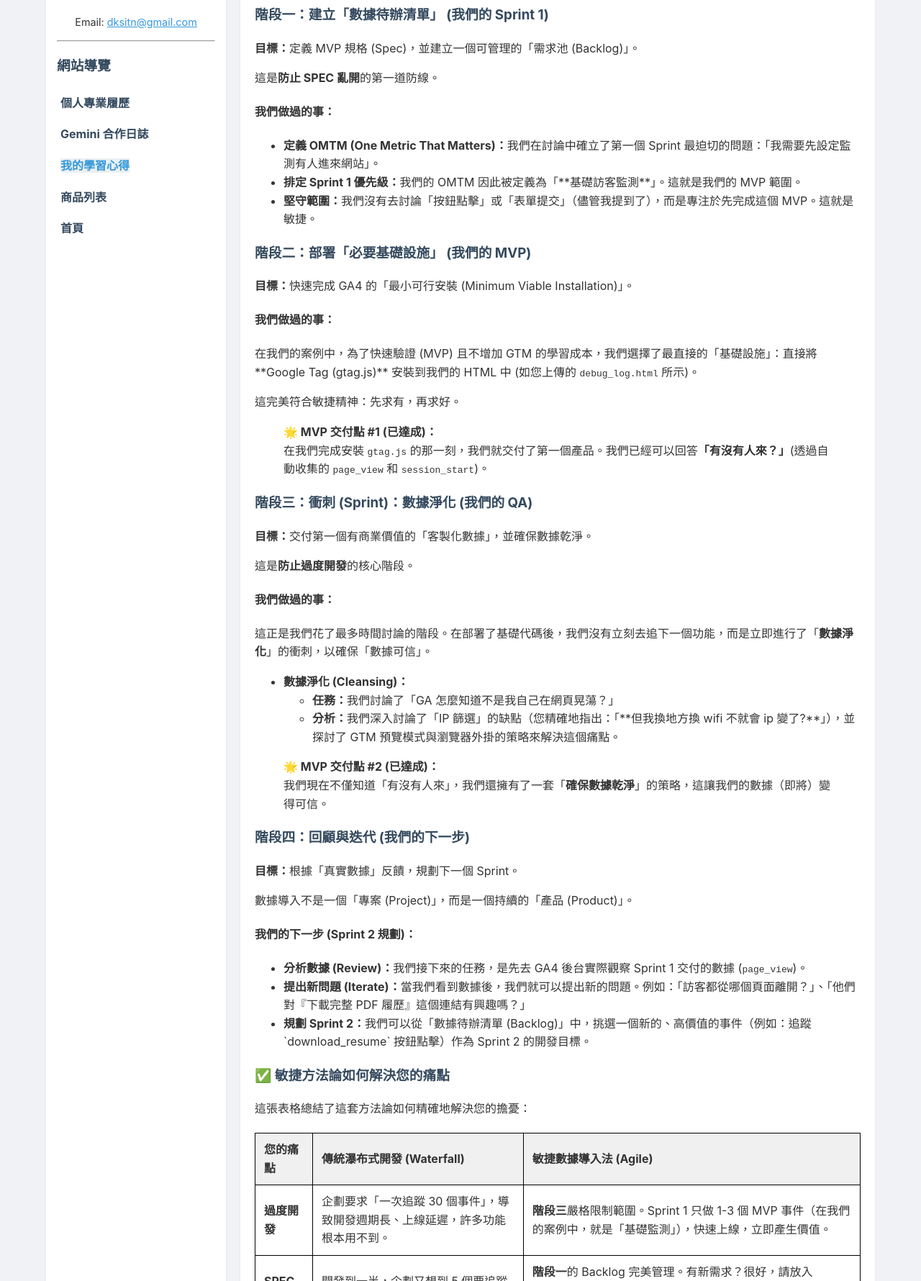
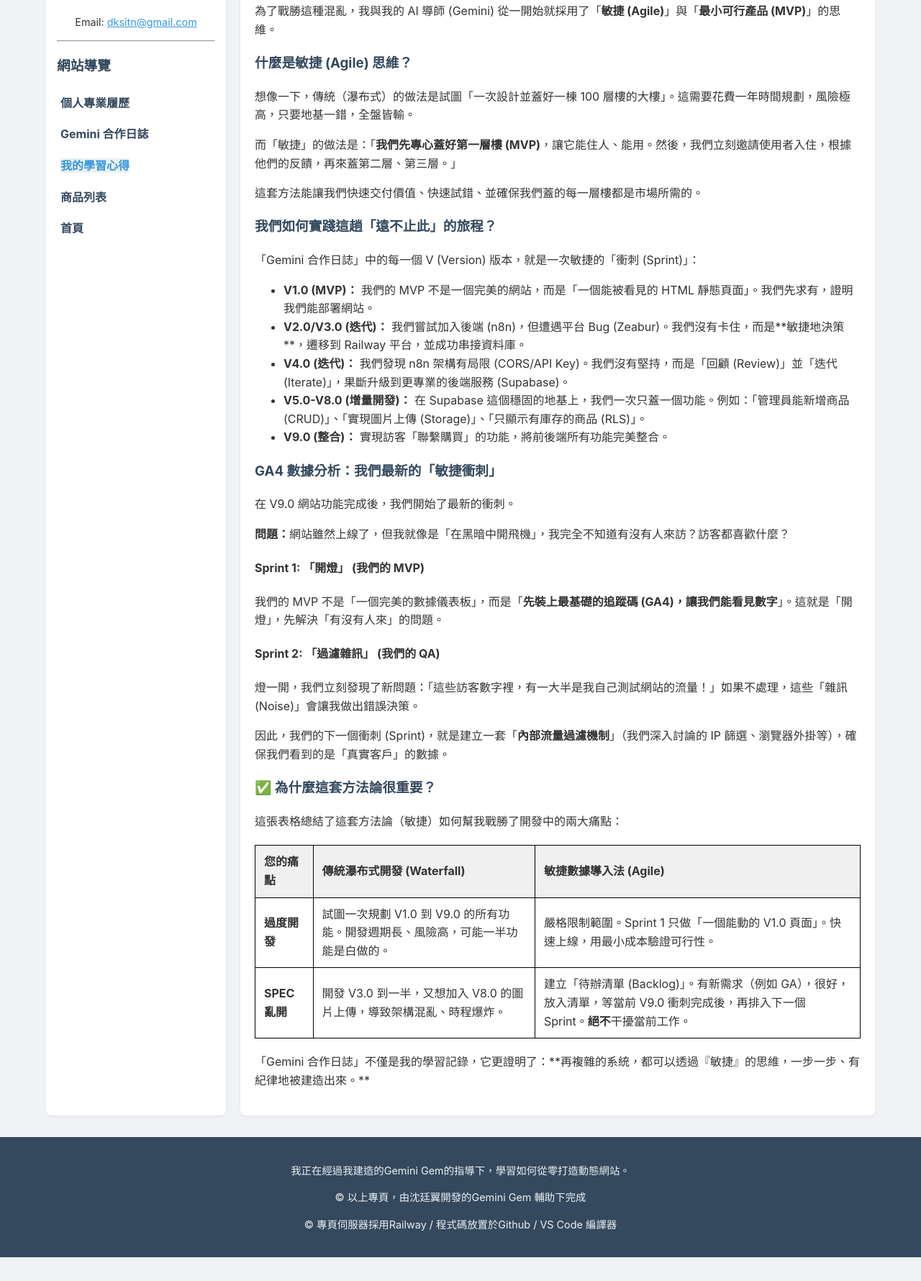
Before and after one commit to dksitn/my-resume-v1, a website: page methods.html in a window 1280 px wide. Shown: the part 385-2165 px from the top of the page at 72% size. After the commit the page ends 2132 px from the top, so only its background shows below. Drawn offline with Linux system fonts and the light colour scheme.

Commit message:
新增method.html頁面3

```diff
--- a/methods.html
+++ b/methods.html
@@ -3,8 +3,8 @@
 <head>
     <meta charset="UTF-8">
     <meta name="viewport" content="width=device-width, initial-scale=1.0">
-    <meta name="description" content="沈廷翼的敏捷數據導入方法論 (Agile Data Tracking Methodology)，用於 GA4 與 GTM。">
-    <title>敏捷數據導入法 - 沈廷翼</title>
+    <meta name="description" content="沈廷翼的學習哲學：我是如何從零開始，用敏捷思維打造一個全端專案的。">
+    <title>我的學習哲學 - 沈廷翼</title>
 
     <script async src="https://www.googtagmanager.com/gtag/js?id=G-TZ5HPBYDWV"></script>
     <script>
@@ -24,7 +24,7 @@
             <span></span>
             <span></span>
         </div>
-        <h1>敏捷數據導入法 (我們的實踐)</h1>
+        <h1>我的學習哲學：從零到一的實踐</h1>
         <p>資深流程顧問 & 努力成為AI PM中</p>
     </header>
 
@@ -57,85 +57,74 @@
         <main class="main-content">
 
             <section>
-                <h2>🚀 我們的實踐：敏捷數據導入法</h2>
+                <h2>這不只是一個日誌，這是一種方法</h2>
                 <p>
-                    這套敏捷數據導入法 (Agile Data Tracking Methodology)，正是我們剛剛在對話中實踐的流程。它將 GA4 導入從一個大型專案，拆解為一系列小型、快速、價值驅動的「衝刺 (Sprints)」。
+                    如果您不是開發者，點開「Gemini 合作日誌」可能會覺得那只是一長串的技術 Bug 列表。但對我來說，那是一部「<strong>如何從零打造一個全功能網站</strong>」的完整實錄。
                 </p>
                 <p>
-                    這個方法論的核心從「我需要追蹤<b>所有</b>東西」轉變為「我<b>立刻</b>需要哪個數據來回答我<b>最迫切</b>的商業問題？」
+                    從無到有打造一個產品（無論是網站還是AI PM的流程）是極度複雜的。最大的敵人就是「過度開發」和「規格混亂」。
+                </p>
+                <p>
+                    為了戰勝這種混亂，我與我的 AI 導師 (Gemini) 從一開始就採用了「<strong>敏捷 (Agile)</strong>」與「<strong>最小可行產品 (MVP)</strong>」的思維。
                 </p>
             </section>
 
             <section>
-                <h3>階段一：建立「數據待辦清單」 (我們的 Sprint 1)</h3>
-                <p><strong>目標：</strong>定義 MVP 規格 (Spec)，並建立一個可管理的「需求池 (Backlog)」。</p>
-                <p>這是<strong>防止 SPEC 亂開</strong>的第一道防線。</p>
+                <h3>什麼是敏捷 (Agile) 思維？</h3>
+                <p>
+                    想像一下，傳統（瀑布式）的做法是試圖「一次設計並蓋好一棟 100 層樓的大樓」。這需要花費一年時間規劃，風險極高，只要地基一錯，全盤皆輸。
+                </p>
+                <p>
+                    而「敏捷」的做法是：「<strong>我們先專心蓋好第一層樓 (MVP)</strong>，讓它能住人、能用。然後，我們立刻邀請使用者入住，根據他們的反饋，再來蓋第二層、第三層。」
+                </p>
+                <p>
+                    這套方法能讓我們快速交付價值、快速試錯、並確保我們蓋的每一層樓都是市場所需的。
+                </p>
+            </section>
 
-                <h4>我們做過的事：</h4>
+            <section>
+                <h3>我們如何實踐這趟「遠不止此」的旅程？</h3>
+                <p>「Gemini 合作日誌」中的每一個 V (Version) 版本，就是一次敏捷的「衝刺 (Sprint)」：</p>
+
                 <ul>
-                    <li><strong>定義 OMTM (One Metric That Matters)：</strong>我們在討論中確立了第一個 Sprint 最迫切的問題：「我需要先設定監測有人進來網站」。</li>
-                    <li><strong>排定 Sprint 1 優先級：</strong>我們的 OMTM 因此被定義為「**基礎訪客監測**」。這就是我們的 MVP 範圍。</li>
-                    <li><strong>堅守範圍：</strong>我們沒有去討論「按鈕點擊」或「表單提交」（儘管我提到了），而是專注於先完成這個 MVP。這就是敏捷。</li>
+                    <li><strong>V1.0 (MVP)：</strong> 我們的 MVP 不是一個完美的網站，而是「一個能被看見的 HTML 靜態頁面」。我們先求有，證明我們能部署網站。</li>
+
+                    <li><strong>V2.0/V3.0 (迭代)：</strong> 我們嘗試加入後端 (n8n)，但遭遇平台 Bug (Zeabur)。我們沒有卡住，而是**敏捷地決策**，遷移到 Railway 平台，並成功串接資料庫。</li>
+
+                    <li><strong>V4.0 (迭代)：</strong> 我們發現 n8n 架構有局限 (CORS/API Key)。我們沒有堅持，而是「回顧 (Review)」並「迭代 (Iterate)」，果斷升級到更專業的後端服務 (Supabase)。</li>
+
+                    <li><strong>V5.0-V8.0 (增量開發)：</strong> 在 Supabase 這個穩固的地基上，我們一次只蓋一個功能。例如：「管理員能新增商品 (CRUD)」、「實現圖片上傳 (Storage)」、「只顯示有庫存的商品 (RLS)」。</li>
+
+                    <li><strong>V9.0 (整合)：</strong> 實現訪客「聯繫購買」的功能，將前後端所有功能完美整合。</li>
                 </ul>
             </section>
 
             <section>
-                <h3>階段二：部署「必要基礎設施」 (我們的 MVP)</h3>
-                <p><strong>目標：</strong>快速完成 GA4 的「最小可行安裝 (Minimum Viable Installation)」。</p>
-
-                <h4>我們做過的事：</h4>
+                <h3>GA4 數據分析：我們最新的「敏捷衝刺」</h3>
                 <p>
-                    在我們的案例中，為了快速驗證 (MVP) 且不增加 GTM 的學習成本，我們選擇了最直接的「基礎設施」：直接將 **Google Tag (gtag.js)** 安裝到我們的 HTML 中 (如您上傳的 <code>debug_log.html</code> 所示)。
+                    在 V9.0 網站功能完成後，我們開始了最新的衝刺。
                 </p>
                 <p>
-                    這完美符合敏捷精神：先求有，再求好。
+                    <strong>問題：</strong>網站雖然上線了，但我就像是「在黑暗中開飛機」，我完全不知道有沒有人來訪？訪客都喜歡什麼？
                 </p>
 
-                <blockquote>
-                    <p><strong>🌟 MVP 交付點 #1 (已達成)：</strong><br>
-                    在我們完成安裝 <code>gtag.js</code> 的那一刻，我們就交付了第一個產品。我們已經可以回答<strong>「有沒有人來？」</strong>(透過自動收集的 <code>page_view</code> 和 <code>session_start</code>)。</p>
-                </blockquote>
+                <h4>Sprint 1: 「開燈」 (我們的 MVP)</h4>
+                <p>
+                    我們的 MVP 不是「一個完美的數據儀表板」，而是「<strong>先裝上最基礎的追蹤碼 (GA4)，讓我們能看見數字</strong>」。這就是「開燈」，先解決「有沒有人來」的問題。
+                </p>
+
+                <h4>Sprint 2: 「過濾雜訊」 (我們的 QA)</h4>
+                <p>
+                    燈一開，我們立刻發現了新問題：「這些訪客數字裡，有一大半是我自己測試網站的流量！」如果不處理，這些「雜訊 (Noise)」會讓我做出錯誤決策。
+                </p>
+                <p>
+                    因此，我們的下一個衝刺 (Sprint)，就是建立一套「<strong>內部流量過濾機制</strong>」（我們深入討論的 IP 篩選、瀏覽器外掛等），確保我們看到的是「真實客戶」的數據。
+                </p>
             </section>
 
             <section>
-                <h3>階段三：衝刺 (Sprint)：數據淨化 (我們的 QA)</h3>
-                <p><strong>目標：</strong>交付第一個有商業價值的「客製化數據」，並確保數據乾淨。</p>
-                <p>這是<strong>防止過度開發</strong>的核心階段。</p>
-
-                <h4>我們做過的事：</h4>
-                <p>
-                    這正是我們花了最多時間討論的階段。在部署了基礎代碼後，我們沒有立刻去追下一個功能，而是立即進行了「<strong>數據淨化</strong>」的衝刺，以確保「數據可信」。
-                </p>
-                <ul>
-                    <li><strong>數據淨化 (Cleansing)：</strong>
-                        <ul>
-                            <li><strong>任務：</strong>我們討論了「GA 怎麼知道不是我自己在網頁晃蕩？」</li>
-                            <li><strong>分析：</strong>我們深入討論了「IP 篩選」的缺點（您精確地指出：「**但我換地方換 wifi 不就會 ip 變了?**」），並探討了 GTM 預覽模式與瀏覽器外掛的策略來解決這個痛點。</li>
-                        </ul>
-                    </li>
-                </ul>
-
-                <blockquote>
-                    <p><strong>🌟 MVP 交付點 #2 (已達成)：</strong><br>
-                    我們現在不僅知道「有沒有人來」，我們還擁有了一套「<strong>確保數據乾淨</strong>」的策略，這讓我們的數據（即將）變得可信。</p>
-                </blockquote>
-            </section>
-
-            <section>
-                <h3>階段四：回顧與迭代 (我們的下一步)</h3>
-                <p><strong>目標：</strong>根據「真實數據」反饋，規劃下一個 Sprint。</p>
-                <p>數據導入不是一個「專案 (Project)」，而是一個持續的「產品 (Product)」。</Video>
-                <h4>我們的下一步 (Sprint 2 規劃)：</h4>
-                <ul>
-                    <li><strong>分析數據 (Review)：</strong>我們接下來的任務，是先去 GA4 後台實際觀察 Sprint 1 交付的數據 (<code>page_view</code>)。</li>
-                    <li><strong>提出新問題 (Iterate)：</strong>當我們看到數據後，我們就可以提出新的問題。例如：「訪客都從哪個頁面離開？」、「他們對『下載完整 PDF 履歷』這個連結有興趣嗎？」</li>
-                    <li><strong>規劃 Sprint 2：</strong>我們可以從「數據待辦清單 (Backlog)」中，挑選一個新的、高價值的事件（例如：追蹤 `download_resume` 按鈕點擊）作為 Sprint 2 的開發目標。</li>
-                </ul>
-            </section>
-
-            <section>
-                <h3>✅ 敏捷方法論如何解決您的痛點</h3>
-                <p>這張表格總結了這套方法論如何精確地解決您的擔憂：</p>
+                <h3>✅ 為什麼這套方法論很重要？</h3>
+                <p>這張表格總結了這套方法論（敏捷）如何幫我戰勝了開發中的兩大痛點：</p>
 
                 <table class="responsive-table">
                     <thead>
@@ -148,25 +137,27 @@
                     <tbody>
                         <tr>
                             <td data-label="痛點"><strong>過度開發</strong></td>
-                            <td data-label="Waterfall">企劃要求「一次追蹤 30 個事件」，導致開發週期長、上線延遲，許多功能根本用不到。</td>
-                            <td data-label="Agile"><strong>階段三</strong>嚴格限制範圍。Sprint 1 只做 1-3 個 MVP 事件（在我們的案例中，就是「基礎監測」），快速上線，立即產生價值。</td>
+                            <td data-label="Waterfall">試圖一次規劃 V1.0 到 V9.0 的所有功能。開發週期長、風險高，可能一半功能是白做的。</td>
+                            <td data-label="Agile">嚴格限制範圍。Sprint 1 只做「一個能動的 V1.0 頁面」。快速上線，用最小成本驗證可行性。</td>
                         </tr>
                         <tr>
                             <td data-label="痛點"><strong>SPEC 亂開</strong></td>
-                            <td data-label="Waterfall">開發到一半，企劃又想到 5 個要追蹤的按鈕，導致規格混亂、時程爆炸。</td>
-                            <td data-label="Agile"><strong>階段一</strong>的 Backlog 完美管理。有新需求？很好，請放入 Backlog（例如追蹤下載按鈕），我們在「下一個 Sprint 規劃會議」再來排優先級。<strong>絕不</strong>干擾當前的 Sprint。</td>
+                            <td data-label="Waterfall">開發 V3.0 到一半，又想加入 V8.0 的圖片上傳，導致架構混亂、時程爆炸。</td>
+                            <td data-label="Agile">建立「待辦清單 (Backlog)」。有新需求（例如 GA），很好，放入清單，等當前 V9.0 衝刺完成後，再排入下一個 Sprint。<strong>絕不</strong>干擾當前工作。</td>
                         </tr>
                     </tbody>
                 </table>
 
-                <p style="margin-top: 1em;">這個方法論將「GA4 導入」從一個大型、高風險的工程，轉變為一系列小型、可控、持續交付商業價值的「迭代過程」。</p>
+                <p style="margin-top: 1em;">
+                    「Gemini 合作日誌」不僅是我的學習記錄，它更證明了：**再複雜的系統，都可以透過『敏捷』的思維，一步一步、有紀律地被建造出來。**
+                </p>
             </section>
 
         </main>
     </div>
 
     <footer>
-        <p>我正在經過我建造的Gemini Gem的指導下，學習如何從零打造動ATE網站。</p>
+        <p>我正在經過我建造的Gemini Gem的指導下，學習如何從零打造動態網站。</p>
         <p>&copy; 以上專頁，由沈廷翼開發的Gemini Gem 輔助下完成</p>
         <p>&copy; 專頁伺服器採用Railway / 程式碼放置於Github / VS Code 編譯器</p>
     </footer>
```
